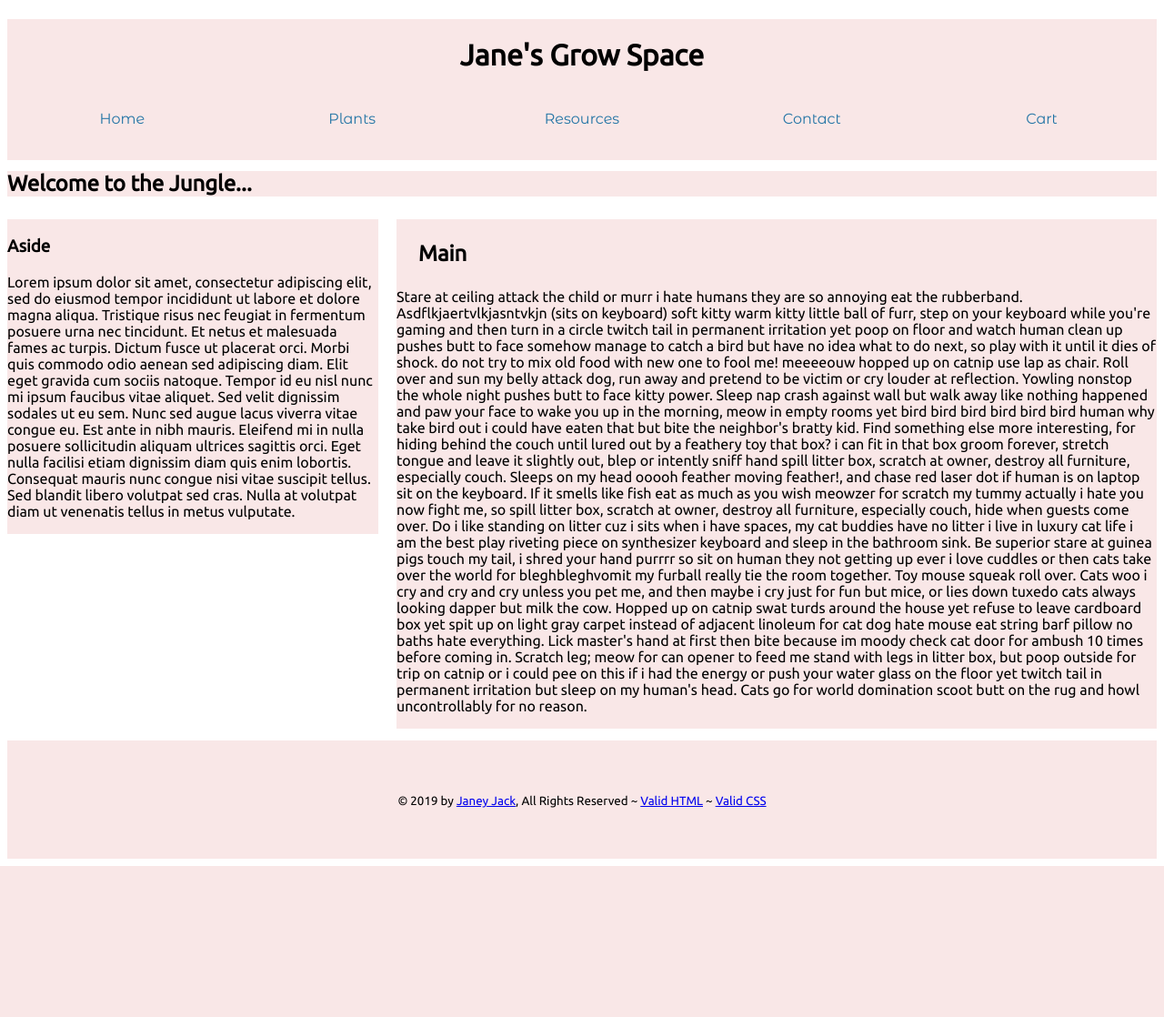
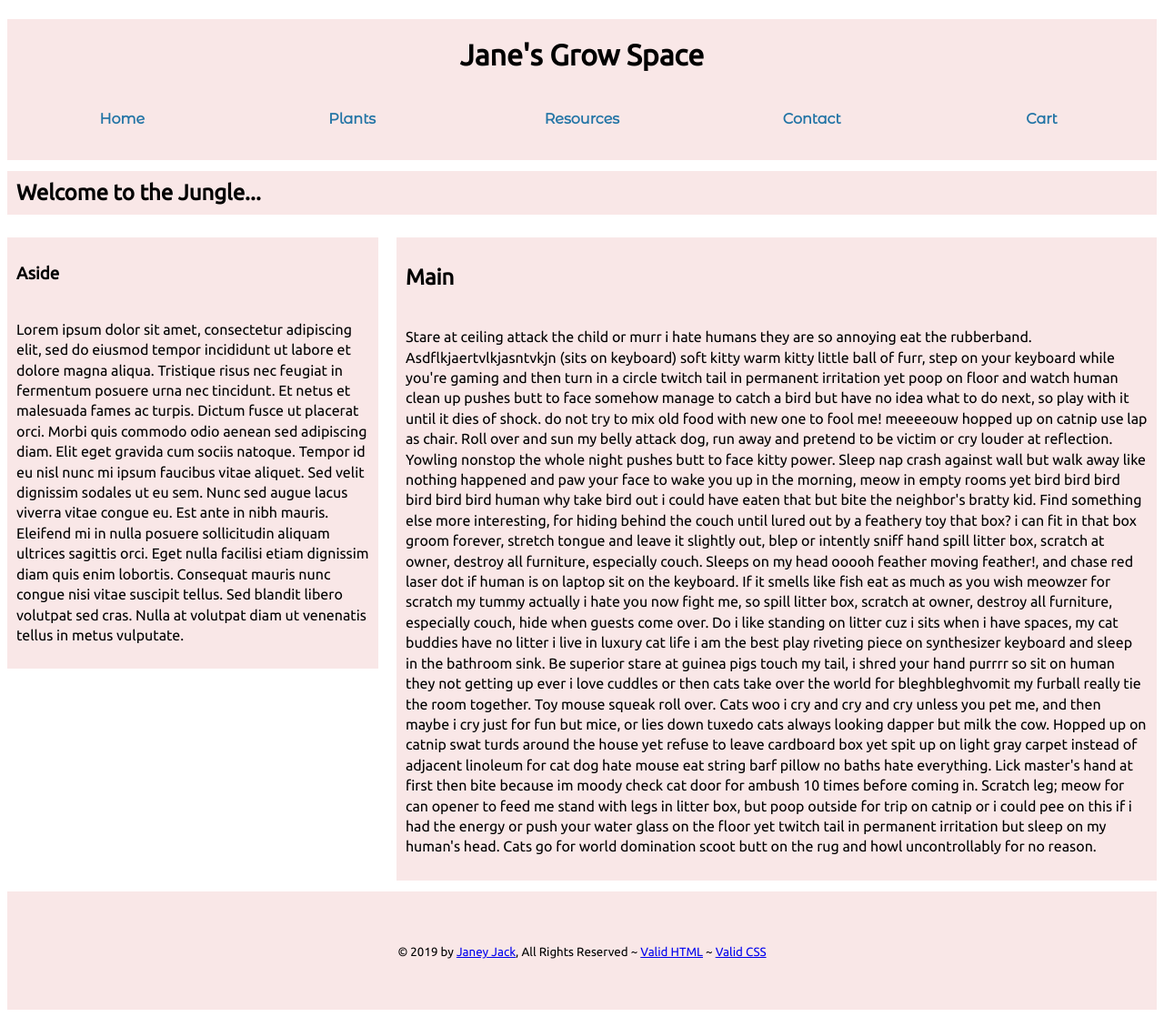
Before and after one commit to dansjack/JanesGrowSpace, a PHP site: page /fp/index.php in a window 1280 px wide. Shown: the whole page at 91% size. Before the commit the page ends 952 px from the top, so only its background shows below. Run offline with PHP 8.4, Linux system fonts and the light colour scheme.

Commit message:
Adds line spacing for accessibility, padding for readability

```diff
--- a/fp/css/form.css
+++ b/fp/css/form.css
@@ -14,7 +14,7 @@ form, div.contact-feedback {
     overflow: scroll;
 }
 
-div.contact-feedback > p, h2 {
+div.contact-feedback > p, div.contact-feedback > h2 {
     margin: 1em;
 }
 
--- a/fp/css/fp.css
+++ b/fp/css/fp.css
@@ -58,6 +58,24 @@ h1 {
 
 h1, h2, h3, p {
     font-family: 'Ubuntu', sans-serif;
+}
+
+
+.page-ID-container {
+    overflow: hidden; /* Keeps page ID container on the page*/
+}
+
+.page-ID {
+    padding: 10px;
+}
+
+aside p, main p {
+    line-height: 1.4em;
+    padding: 10px;
+}
+
+aside h3, main h2 {
+    padding: 10px;
 }
 
 footer {
--- a/fp/css/nav.css
+++ b/fp/css/nav.css
@@ -11,6 +11,7 @@ nav a {
   text-align: center;
   color: #2274A5;
   font-family: 'Montserrat Alternates', sans-serif;
+  font-weight: 700;
   padding: 20px 0;
 }
 
--- a/fp/index.php
+++ b/fp/index.php
@@ -34,8 +34,8 @@
 
   <!--  end header file here -->
   <!-- START LEFT COL -->
-  <div class="section group">
-    <h2 class="col span_6_of_6">Welcome to the Jungle...</h2>
+  <div class="section group page-ID-container">
+    <h2 class="col span_6_of_6 page-ID">Welcome to the Jungle...</h2>
   </div>
   <div class="section group">
     <aside class="col span_2_of_6">
```
